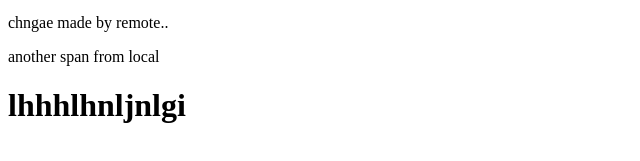
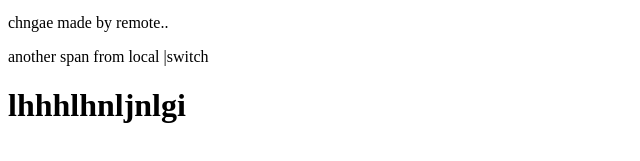
Before and after one commit to Miri-Dehan-git/existing-project, a plain HTML site: page index.html in a window 1280 px wide. Shown: the part 525-686 px from the top of the page, 0-640 px from the left. Drawn offline with Linux system fonts and the light colour scheme.

Commit message:
miri conflicte resolved

```diff
--- a/index.html
+++ b/index.html
@@ -13,7 +13,7 @@
     <a href="http://www.google.com">to site</a>
     <span>local text</span>
     <p>chngae made by remote..</p>
-    <span class="another span">another span from local</span>
+    <span class="another span">another span from local |switch</span>
     <h1>lhhhlhnljnlgi</h1>
 </body>
 </html>
```
